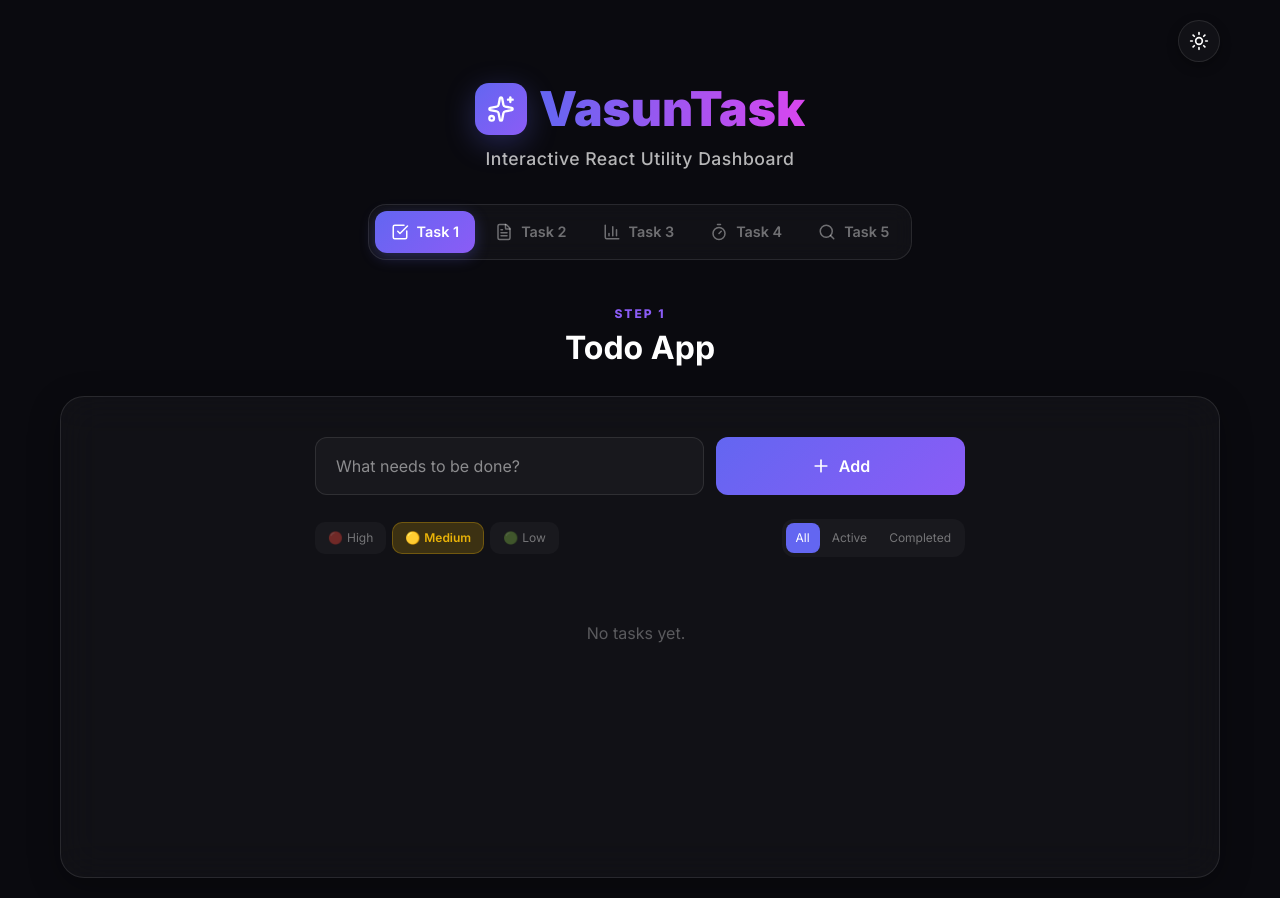
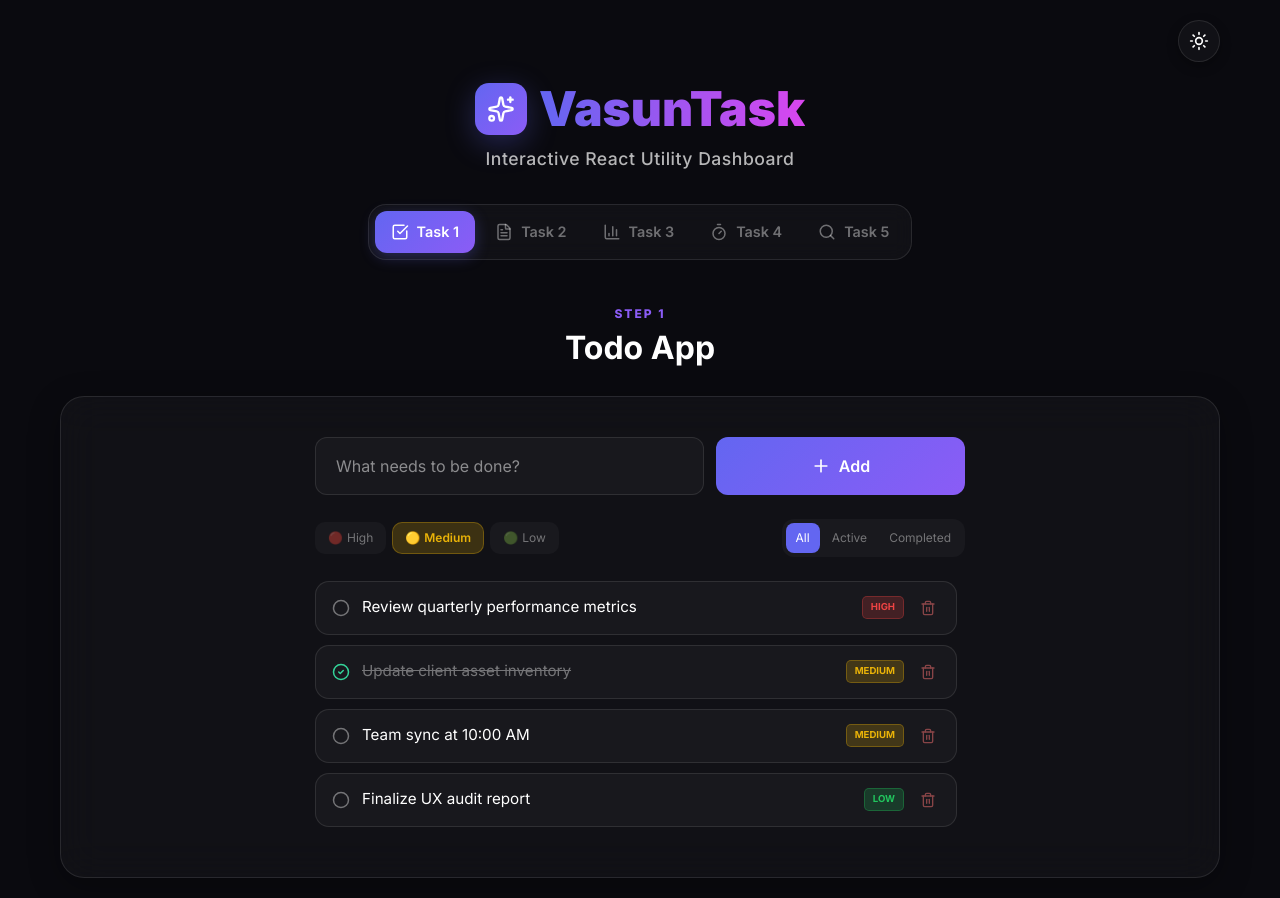
Before and after one commit to anjim999/VasunTask, a React (Vite) app: page / in a window 1280 px wide. Built offline with nearby package versions, Linux system fonts and the light colour scheme.

Commit message:
Refactor: Update initial state configuration

```diff
--- a/src/components/Forms/UserForm.jsx
+++ b/src/components/Forms/UserForm.jsx
@@ -1,12 +1,18 @@
 import { useState } from 'react';
 import { User, Mail, CreditCard, Lock, Eye, EyeOff, CheckCircle2, Send, Clock, Trash2, Edit3, X } from 'lucide-react';
 import useLocalStorage from '../../hooks/useLocalStorage';
+
+const DEFAULT_SUBMISSIONS = [
+  { recordId: 1706782400010, name: 'Alice Johnson', email: 'alice.j@corp.com', id: 'USR-8812', password: 'hashed_password', date: '9:30 AM', lastEdited: null },
+  { recordId: 1706782400011, name: 'Mark Evans', email: 'mark.evans@tech.io', id: 'USR-9923', password: 'hashed_password', date: '11:15 AM', lastEdited: '11:45 AM' },
+  { recordId: 1706782400012, name: 'Sarah Connor', email: 's.connor@sky.net', id: 'USR-1001', password: 'hashed_password', date: '2:00 PM', lastEdited: null }
+];
 
 const UserForm = () => {
   const [formData, setFormData] = useState({ name: '', email: '', id: '', password: '' });
   const [errors, setErrors] = useState({});
   const [showPassword, setShowPassword] = useState(false);
-  const [submissions, setSubmissions] = useLocalStorage('user-submissions', []);
+  const [submissions, setSubmissions] = useLocalStorage('user-submissions', DEFAULT_SUBMISSIONS);
   const [editingId, setEditingId] = useState(null);
 
   const validate = () => {
--- a/src/components/Todo/TodoApp.jsx
+++ b/src/components/Todo/TodoApp.jsx
@@ -8,8 +8,15 @@ const PRIORITIES = {
   low: { label: 'Low', emoji: '🟢', color: '#22c55e', bg: 'rgba(34, 197, 94, 0.2)', border: 'rgba(34, 197, 94, 0.3)' }
 };
 
+const DEFAULT_TASKS = [
+  { id: 1706782400001, text: 'Review quarterly performance metrics', completed: false, priority: 'high' },
+  { id: 1706782400002, text: 'Update client asset inventory', completed: true, priority: 'medium' },
+  { id: 1706782400003, text: 'Team sync at 10:00 AM', completed: false, priority: 'medium' },
+  { id: 1706782400004, text: 'Finalize UX audit report', completed: false, priority: 'low' }
+];
+
 const TodoApp = () => {
-  const [tasks, setTasks] = useLocalStorage('todo-tasks', []);
+  const [tasks, setTasks] = useLocalStorage('todo-tasks', DEFAULT_TASKS);
   const [inputValue, setInputValue] = useState('');
   const [priority, setPriority] = useState('medium');
   const [filter, setFilter] = useState('all');
```
